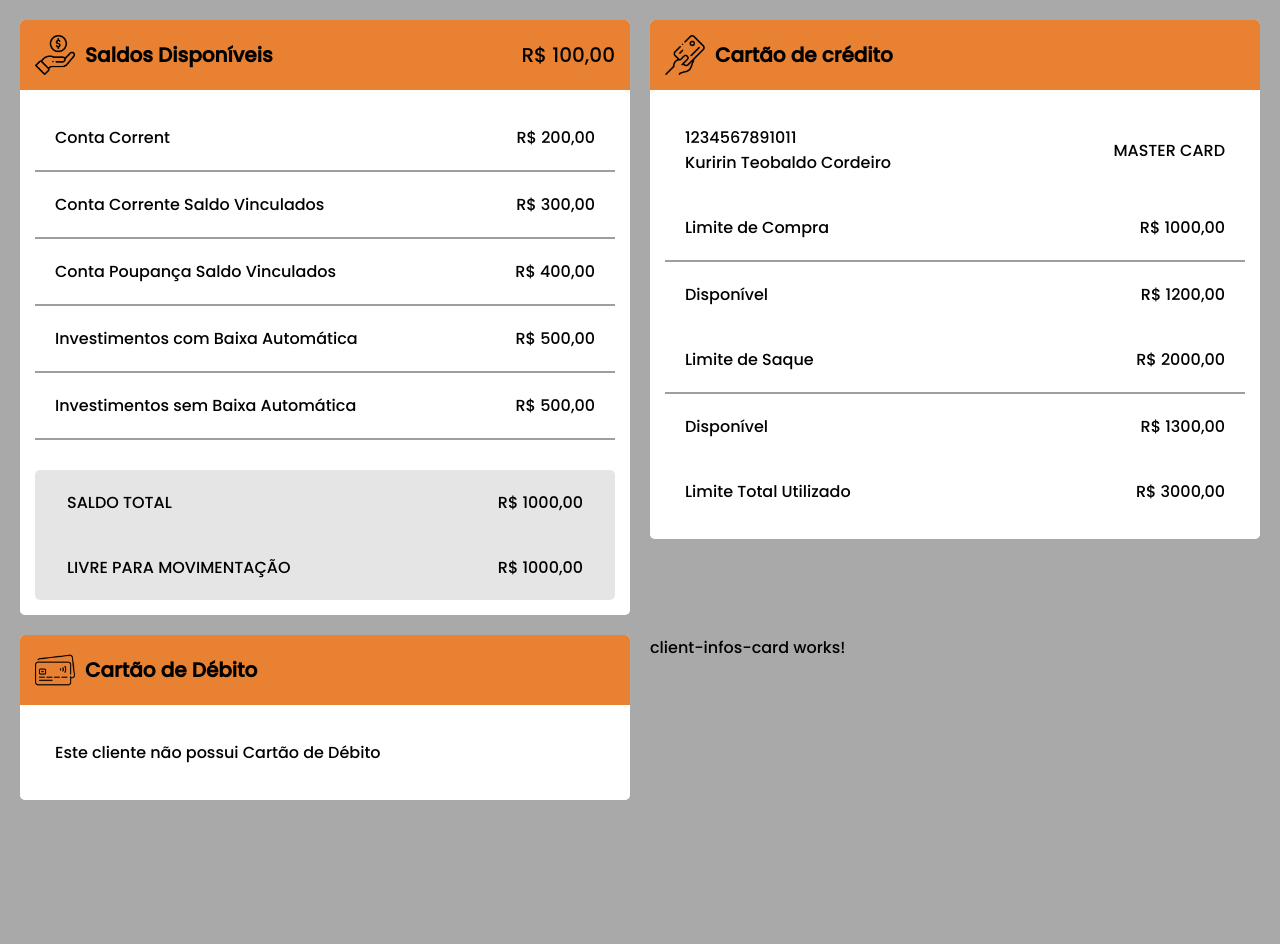
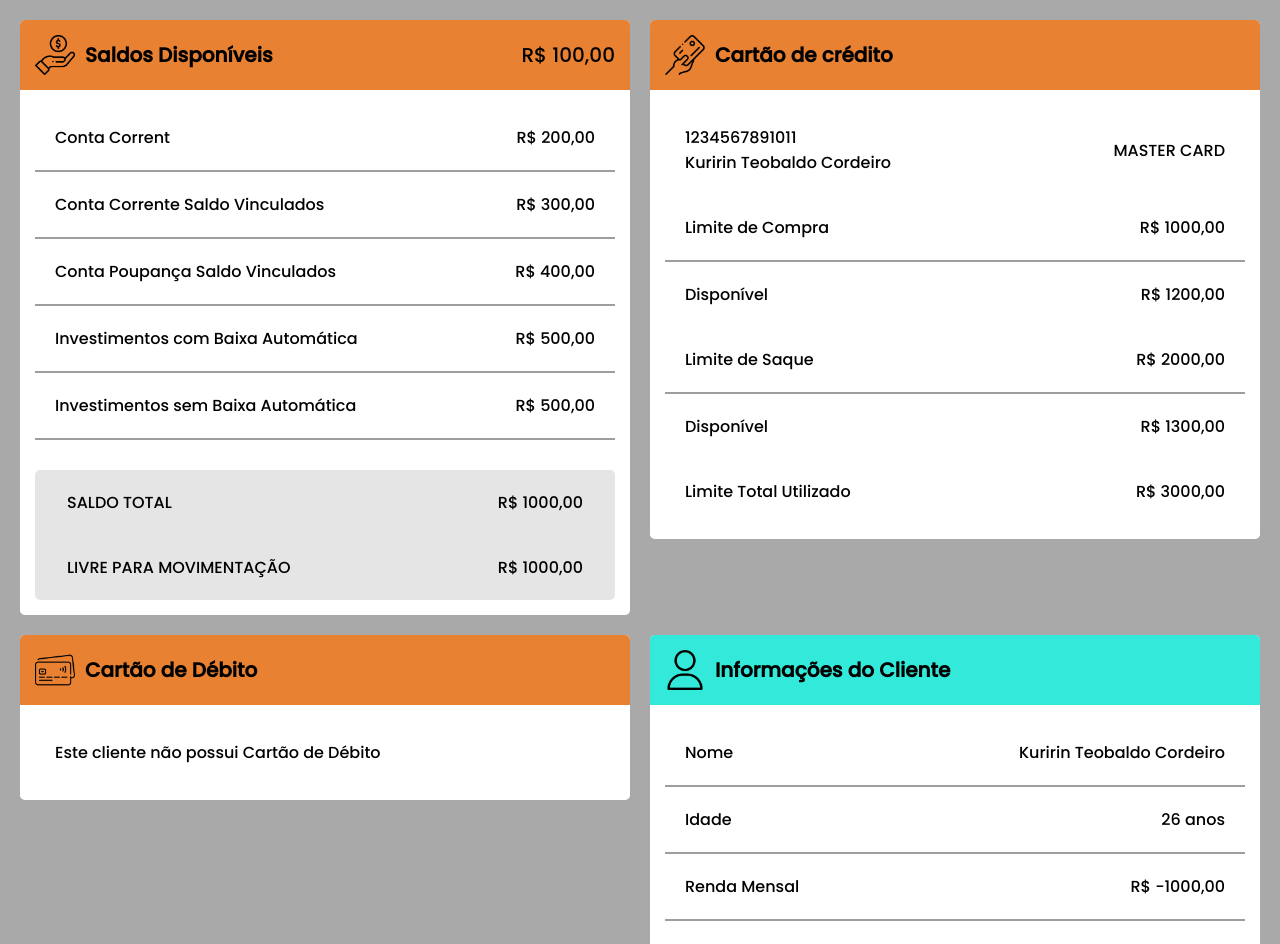
Before and after one commit to thiago-desenv/layout-cards-base-angular-refactored, an Angular app: page / in a window 1280 px wide. Shown: the top 944 px of the page. Before the commit the page ends 820 px from the top, so only its background shows below. Built offline with nearby package versions, Linux system fonts and the light colour scheme.

Commit message:
Criadoo html e css do client-infos-card

```diff
--- a/src/app/components/client-infos-card/client-infos-card.component.html
+++ b/src/app/components/client-infos-card/client-infos-card.component.html
@@ -1 +1,35 @@
-<p>client-infos-card works!</p>
+<div class="ca-c-card">
+  <div class="ca-c-card__header ca-c-card__header--bg-blue">
+    <div class="client-infos-card__header-title">
+      <img class="client-infos-card__header-icon" src="../../../assets/icons/icon-client.png" alt="">
+      <h1>Informações do Cliente</h1>
+    </div>
+  </div>
+  <div class="ca-c-card__content">
+    <div class="client-infos-card__content-item">
+      <p>Nome</p>
+      <p>Kuririn Teobaldo Cordeiro</p>
+    </div>
+
+    <div class="client-infos-card__content-line"></div>
+
+    <div class="client-infos-card__content-item">
+      <p>Idade</p>
+      <p>26 anos</p>
+    </div>
+
+    <div class="client-infos-card__content-line"></div>
+
+    <div class="client-infos-card__content-item">
+      <p>Renda Mensal</p>
+      <p>R$ -1000,00</p>
+    </div>
+
+    <div class="client-infos-card__content-line"></div>
+
+    <div class="client-infos-card__content-item">
+      <p>Nacionalidade</p>
+      <p>Brasileira</p>
+    </div>
+  </div>
+</div>
--- a/src/app/components/client-infos-card/client-infos-card.component.scss
+++ b/src/app/components/client-infos-card/client-infos-card.component.scss
@@ -0,0 +1,29 @@
+.client-infos-card {
+  &__header-title {
+    display: flex;
+    align-items: center;
+
+    h1 {
+      font-size: 20px;
+    }
+  }
+
+  &__header-icon {
+    width: 40px;
+    margin-right: 10px;
+  }
+
+  &__content-item {
+    display: flex;
+    align-items: center;
+    padding: 20px;
+
+    p:nth-of-type(1) {
+      margin-right: auto;
+    }
+  }
+
+  &__content-line {
+    border: 0.5px solid #9e9e9e;
+  }
+}
--- a/src/styles/components/_card.scss
+++ b/src/styles/components/_card.scss
@@ -7,6 +7,10 @@
   &__header {
     padding: 15px;
     background-color: rgb(233, 129, 50);
+
+    &--bg-blue {
+      background-color: #32e9da;
+    }
   }
 
   &__content {
```
